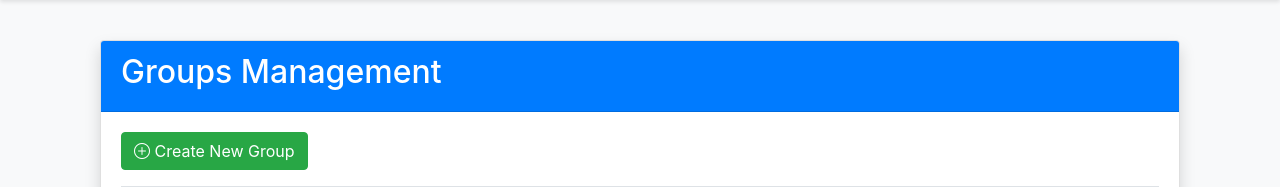
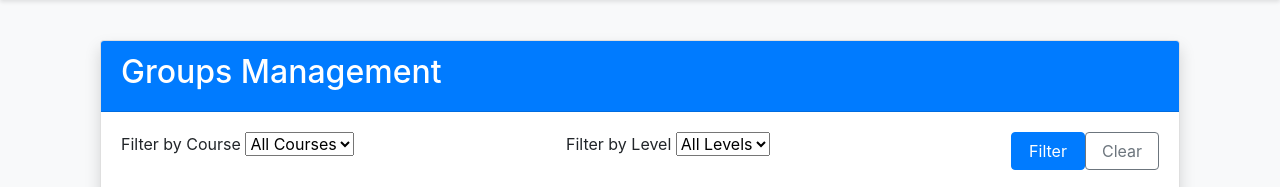
Before and after one commit to Djellal/ceilgest, a Python web app: template app/templates/group/index.html in a window 1280 px wide. Shown: the part 56-243 px from the top of the page. Run offline with Jinja, Linux system fonts and the light colour scheme; the template is opened without the code that fills it: most values are stand-ins (such as "Sample title", 1, 10 or a date in 2020); some libraries are stand-ins or nearby versions.

Commit message:
feat(group): add filtering by course and level in group management
Introduce a filtering mechanism in the group management page to allow users to filter groups by course and level. This enhances usability by enabling more precise navigation and management of groups based on specific criteria.

The changes include:
- Adding a filter form in the group index template with dropdowns for course and level.
- Modifying the backend query to apply filters based on the selected course and level.
- Implementing JavaScript to dynamically update the level dropdown based on the selected course.

```diff
--- a/app/templates/group/index.html
+++ b/app/templates/group/index.html
@@ -7,6 +7,39 @@
             <h2>Groups Management</h2>
         </div>
         <div class="card-body">
+            <form method="GET" class="mb-4">
+                <div class="row g-3">
+                    <div class="col-md-5">
+                        <label class="form-label">Filter by Course</label>
+                        <select class="form-select" name="course_id">
+                            <option value="">All Courses</option>
+                            {% for course in courses %}
+                            <option value="{{ course.id }}" {% if request.args.get('course_id')|int == course.id %}selected{% endif %}>
+                                {{ course.name }}
+                            </option>
+                            {% endfor %}
+                        </select>
+                    </div>
+                    <div class="col-md-5">
+                        <label class="form-label">Filter by Level</label>
+                        <select class="form-select" name="level_id" id="level-select">
+                            <option value="">All Levels</option>
+                            {% for level in levels %}
+                            <option value="{{ level.id }}"
+                                    data-course="{{ level.course_id }}"
+                                    {% if request.args.get('level_id')|int == level.id %}selected{% endif %}>
+                                {{ level.name }}
+                            </option>
+                            {% endfor %}
+                        </select>
+                    </div>
+                    <div class="col-md-2 d-flex align-items-end">
+                        <button type="submit" class="btn btn-primary w-100 me-2">Filter</button>
+                        <a href="{{ url_for('group.index') }}" class="btn btn-outline-secondary w-100">Clear</a>
+                    </div>
+                </div>
+            </form>
+
             <a href="{{ url_for('group.create') }}" class="btn btn-success mb-3">
                 <i class="bi bi-plus-circle"></i> Create New Group
             </a>
@@ -52,3 +85,26 @@
     </div>
 </div>
 {% endblock %}
+
+{% block scripts %}
+<script>
+document.addEventListener('DOMContentLoaded', function() {
+    const courseSelect = document.querySelector('select[name="course_id"]');
+    const levelSelect = document.getElementById('level-select');
+
+    courseSelect.addEventListener('change', function() {
+        const courseId = this.value;
+        Array.from(levelSelect.options).forEach(option => {
+            if (option.value === "") return; // Keep "All Levels" option
+            option.style.display = option.dataset.course === courseId ? '' : 'none';
+        });
+        levelSelect.value = "";
+    });
+
+    // Initialize based on current course selection
+    if (courseSelect.value) {
+        courseSelect.dispatchEvent(new Event('change'));
+    }
+});
+</script>
+{% endblock %}
```
Also changed, not shown: app/group.py (+23 -3 lines).
